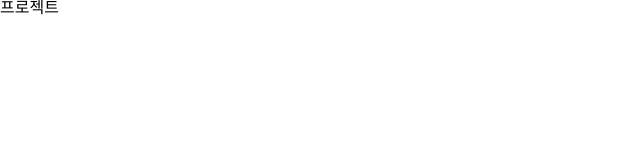
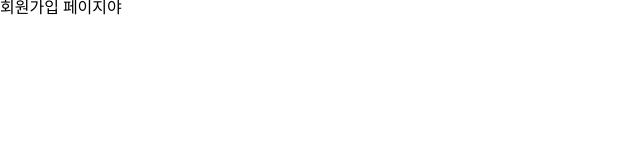
Before and after one commit to codestates-seb/seb41_pre_008, a React (Create React App) app in the folder client/: page /signup in a window 1280 px wide. Shown: the top 160 px of the page, without its empty margins (0-640 px from the left). Built offline with nearby package versions, Linux system fonts and the light colour scheme.

Commit message:
create: 리액트 라우터 생성

```diff
--- a/client/package.json
+++ b/client/package.json
@@ -8,6 +8,7 @@
     "@testing-library/user-event": "^13.5.0",
     "react": "^18.2.0",
     "react-dom": "^18.2.0",
+    "react-router-dom": "^6.5.0",
     "react-scripts": "5.0.1",
     "styled-components": "^5.3.6",
     "web-vitals": "^2.1.4"
--- a/client/src/App.js
+++ b/client/src/App.js
@@ -1,11 +1,22 @@
 import "./App.css";
+import LoginPage from "./pages/LoginPage/LoginPage";
+import SignupPage from "./pages/SignupPage/SignupPage";
+import { createBrowserRouter, RouterProvider } from "react-router-dom";
+
+const router = createBrowserRouter([
+  {
+    path: "/login",
+    element: <LoginPage />,
+    errorElement: <div>Not found</div>,
+  },
+  {
+    path: "/signup",
+    element: <SignupPage />,
+  },
+]);
 
 function App() {
-  return (
-    <div className="App">
-      <div>프로젝트</div>
-    </div>
-  );
+  return <RouterProvider router={router} />;
 }
 
 export default App;
--- a/client/src/pages/LoginPage/LoginPage.jsx
+++ b/client/src/pages/LoginPage/LoginPage.jsx
@@ -0,0 +1,5 @@
+const LoginPage = () => {
+  return <div>로그인페이지야</div>;
+};
+
+export default LoginPage;
--- a/client/src/pages/SignupPage/SignupPage.jsx
+++ b/client/src/pages/SignupPage/SignupPage.jsx
@@ -0,0 +1,5 @@
+const SignupPage = () => {
+  return <div>회원가입 페이지야</div>;
+};
+
+export default SignupPage;
```
Also changed, not shown: 1 other file (tests, documents, lock files or other folders).
